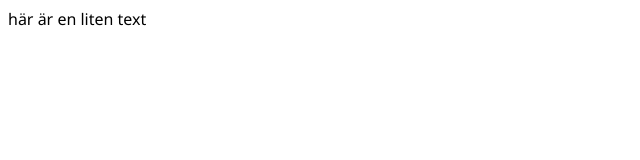
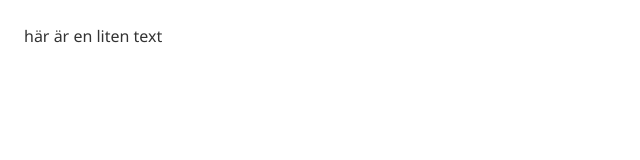
Before and after one commit to MattiasKarlsson11/WIN21, a plain HTML site: page flexbox/index.html in a window 1280 px wide. Shown: the whole page, without its empty margins (0-640 px from the left). Drawn offline with Linux system fonts and the light colour scheme.

Commit message:
lektion 3

```diff
--- a/flexbox/style.css
+++ b/flexbox/style.css
@@ -8,6 +8,12 @@ html, body {
     font-family: 'Segoe UI', Tahoma, Geneva, Verdana, sans-serif;
     font-weight: 400;
     font-size: 16px;
-    color: black;
+    color: #333333;
+    line-height: 1.5;
 
 }
+
+.container {
+    width: 100%;
+    padding: 1rem;
+}
```
